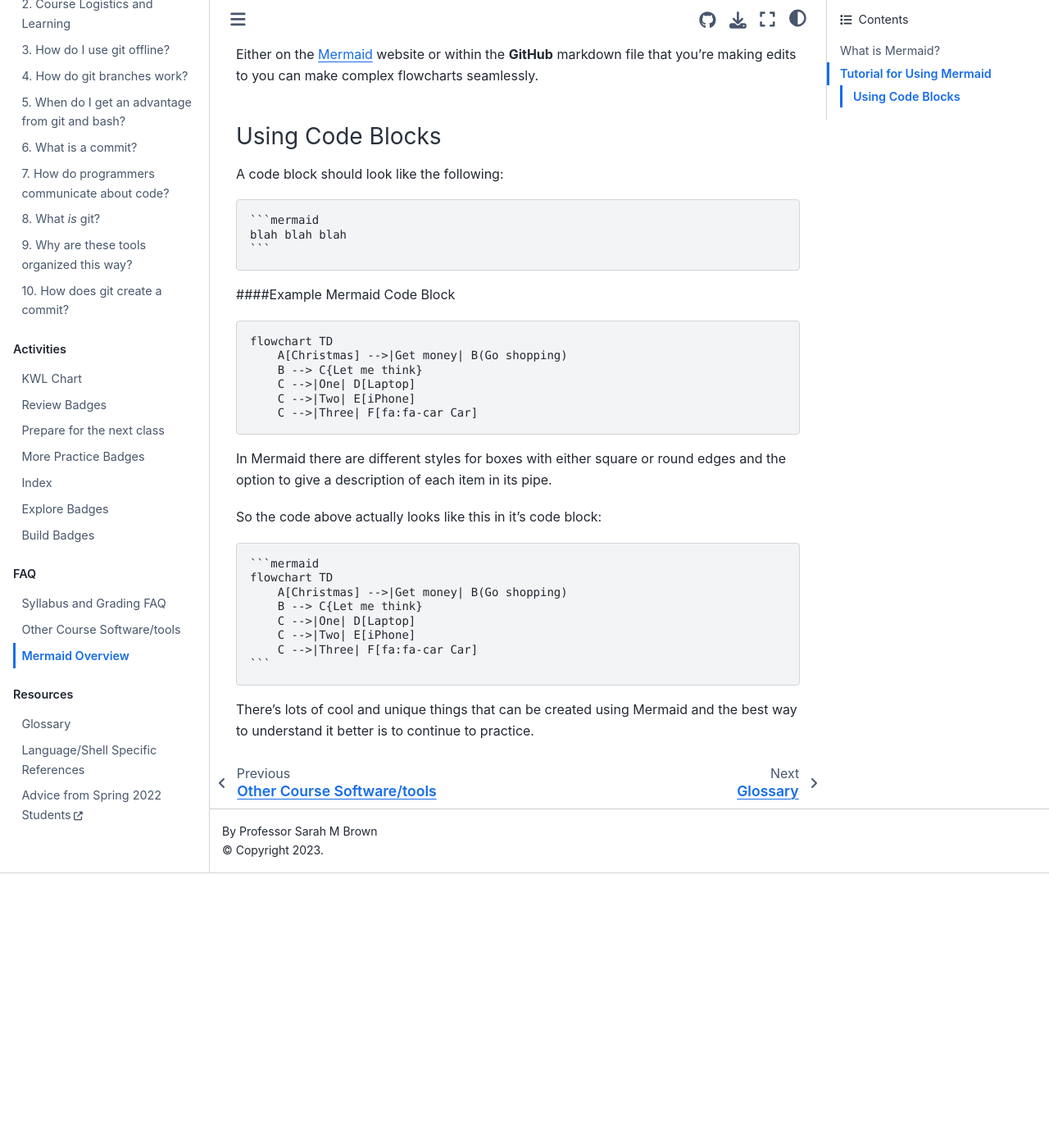
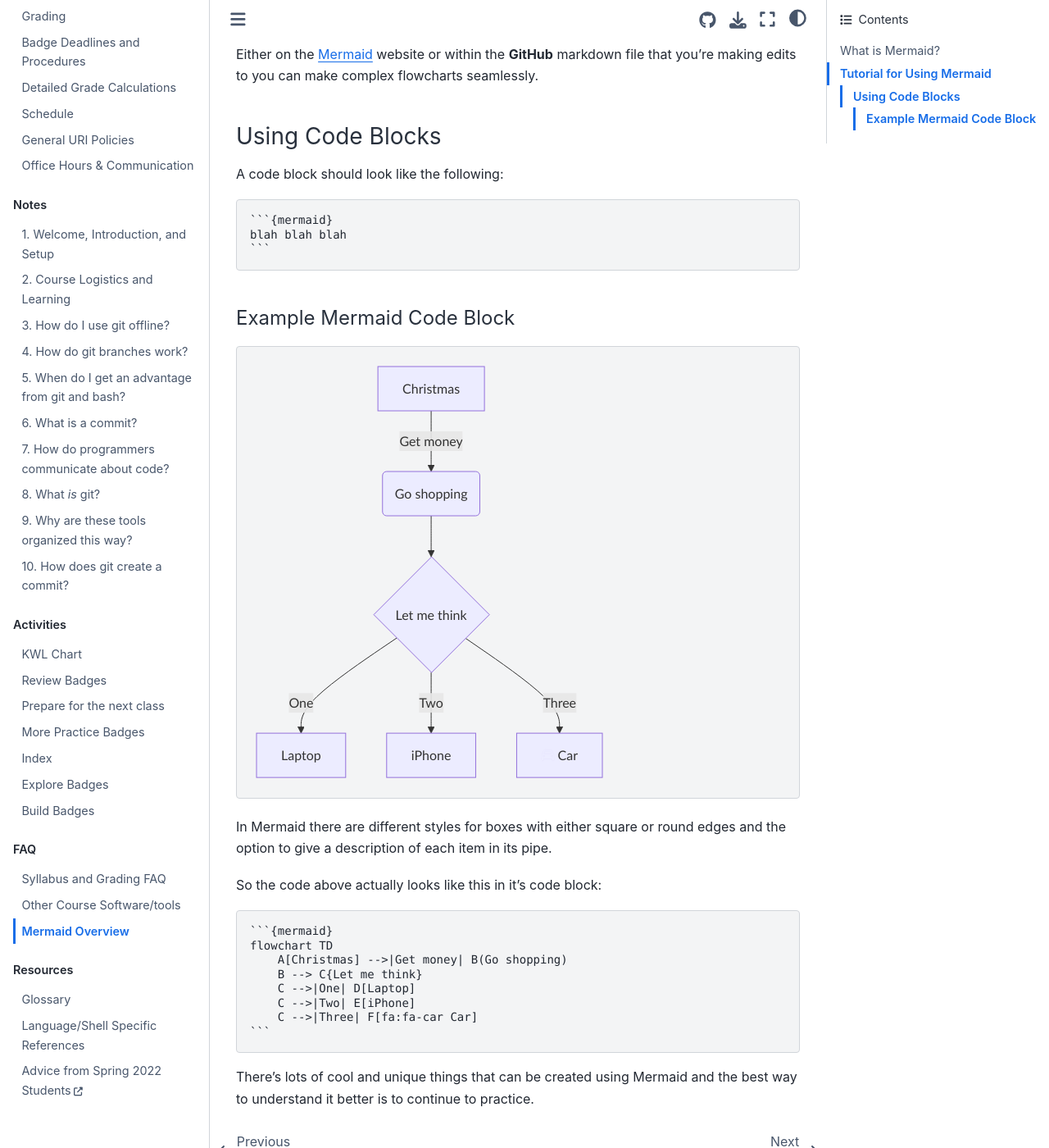
Before and after one commit to introcompsys/fall2023, a Jupyter Book: the page built from faq/mermaid_tutorial.md, in a window 1280 px wide and 1400 px high, scrolled down 366 px. Shown: the whole window at 82% size. Built offline with Jupyter Book 1.0.4 settings and Sphinx 7.4.7 and the Sphinx Book theme 1.1.4, drawn with Linux system fonts in a browser that asks for light colours; pages that are not in the unit, such as notebooks, are missing from menus; before the commit the page ends 1431 px from its top, so only the background shows below that.

Commit message:
Update faq/mermaid_tutorial.md

`````diff
--- a/faq/mermaid_tutorial.md
+++ b/faq/mermaid_tutorial.md
@@ -12,14 +12,14 @@
 
 A code block should look like the following:
 ````
-```mermaid
+```{mermaid}
 blah blah blah
 ```
 ````
 
-####Example Mermaid Code Block
+#### Example Mermaid Code Block
 
-```mermaid
+```{mermaid}
 flowchart TD
     A[Christmas] -->|Get money| B(Go shopping)
     B --> C{Let me think}
@@ -33,7 +33,7 @@
 So the code above actually looks like this in it's code block:
 
 ````
-```mermaid
+```{mermaid}
 flowchart TD
     A[Christmas] -->|Get money| B(Go shopping)
     B --> C{Let me think}
`````
